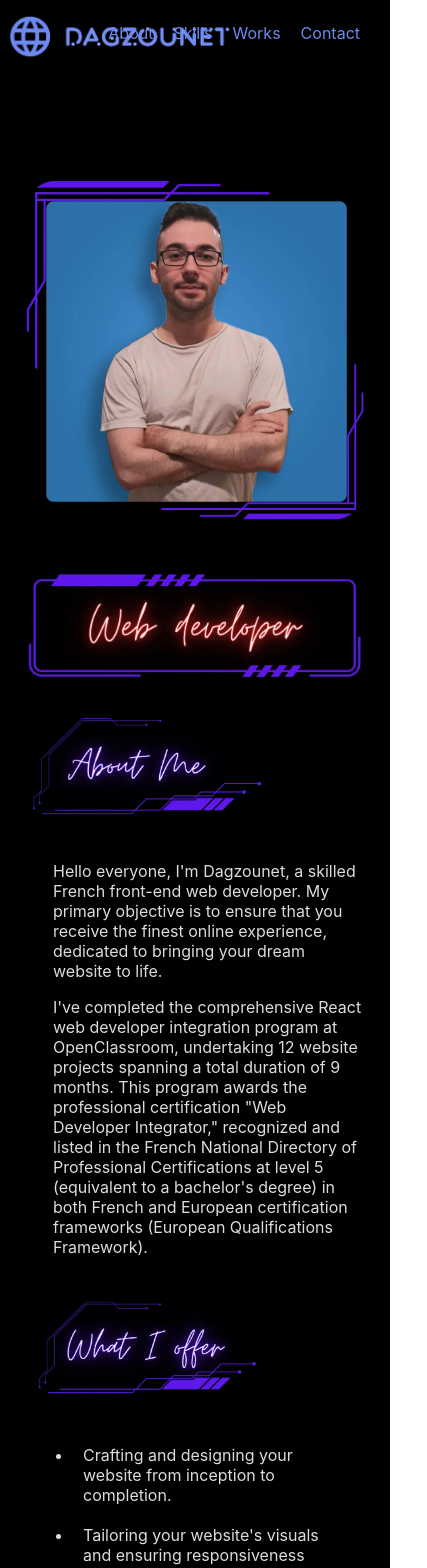
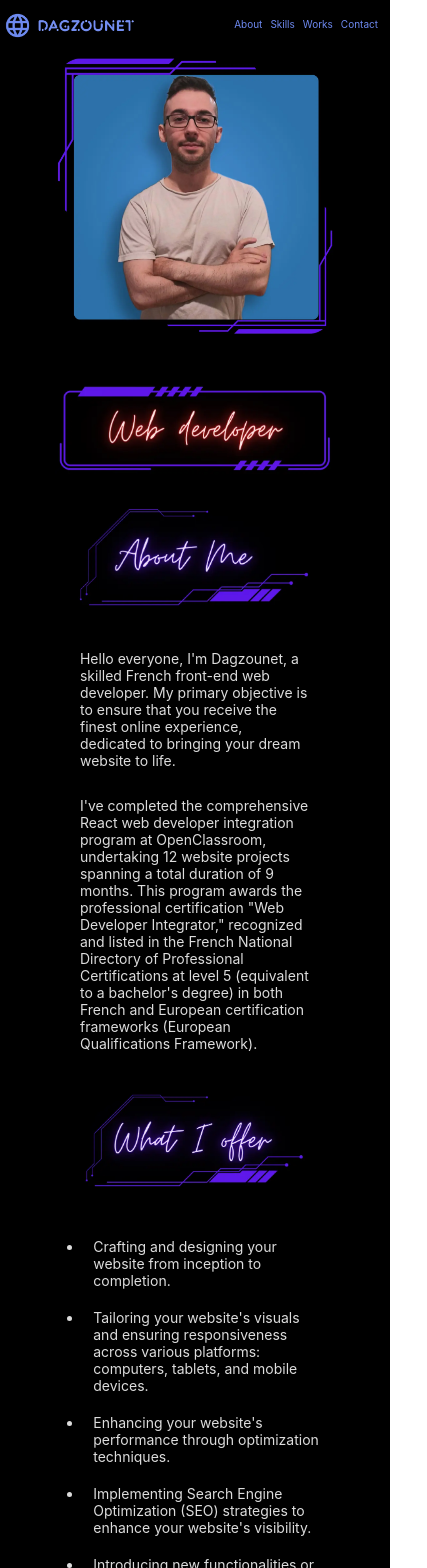
Before and after one commit to Dagzounet/Project12_Portfolio, a React (Create React App) app: page /#/ in a window 390 px wide. Shown: the top 1568 px of the page, 427 px wide, since content can reach past the window. Built offline with nearby package versions, Linux system fonts and the light colour scheme.

Commit message:
made responsiveness for the whole website, tablet and mobile
made responsiveness for the whole website, tablet and mobile

```diff
--- a/src/components/About/_About.scss
+++ b/src/components/About/_About.scss
@@ -28,6 +28,17 @@
 @media screen and (max-width: 866px) {
     .About {
         flex-direction: column;
+        .descriptionServicesContainer {
+            display: flex;
+            flex-direction: column;
+            align-items: center;
+        p {
+            left: 0px;
+        }
+        }
+        .imageContainer {
+            align-items: center;
+        }
         img {
             padding: 15px 0px;
         }
@@ -35,4 +46,30 @@
             padding-left: 0px;
         }
     }
+    .Services {
+        display: flex;
+        flex-direction: column;
+        align-items: center;
+    }
 }
+
+@media screen and (max-width: 500px) {
+    .About {
+        padding: 0px 0px;
+            .imageContainer {
+            img {
+                width: 280px;
+            }
+        }
+        p {
+            font-size: 14px;
+            width: 59%;
+            left: 0px;
+        }
+    }
+    .Services {
+        ul {
+            width: 65%;
+        }
+    }
+}
--- a/src/components/Carousel/Carousel.js
+++ b/src/components/Carousel/Carousel.js
@@ -19,8 +19,11 @@ function Carousel({ cardsData }) {
 
   return (
     <div className="carousel-container">
-      <button className="controlsButton" onClick={handlePrev}>
+      <button className="controlsButton arrowleft" onClick={handlePrev}>
         {"<"}
+      </button>
+      <button className="controlsButton arrowright" onClick={handleNext}>
+        {">"}
       </button>
       <div className="carousel">
         <figure className="figure-container">
@@ -35,9 +38,6 @@ function Carousel({ cardsData }) {
         </a>
         <p className="description">{cardsData[currentIndex].description}</p>
       </div>
-      <button className="controlsButton" onClick={handleNext}>
-        {">"}
-      </button>
     </div>
   );
 }
--- a/src/components/Header/Header.js
+++ b/src/components/Header/Header.js
@@ -1,3 +1,4 @@
+/* eslint-disable jsx-a11y/anchor-is-valid */
 import logo from "../../assets/logo.webp";
 
 function Header() {
--- a/src/components/Header/_Header.scss
+++ b/src/components/Header/_Header.scss
@@ -33,3 +33,18 @@ header {
         }
     }
 }
+
+
+@media screen and (max-width: 600px) {
+    header {
+        img {
+            width: 140px;
+        }
+        a {
+            font-size: 10px;
+            bottom:19px;
+            padding: 4px;
+            right: 8px;
+        }
+    }
+ }
--- a/src/components/Services/_Services.scss
+++ b/src/components/Services/_Services.scss
@@ -17,3 +17,11 @@
         right: 20px;
     }
 }
+
+@media screen and (max-width: 500px) {
+    .Services {
+        li {
+            font-size: 14px;
+        }
+    }
+ }
--- a/src/styles/main.css
+++ b/src/styles/main.css
@@ -35,6 +35,17 @@ header a:hover::before {
   width: 100%; /* La ligne progresse de gauche à droite */
 }
 
+@media screen and (max-width: 600px) {
+  header img {
+    width: 140px;
+  }
+  header a {
+    font-size: 10px;
+    bottom: 19px;
+    padding: 4px;
+    right: 8px;
+  }
+}
 footer {
   background-color: black;
   display: flex;
@@ -46,6 +57,13 @@ footer p {
   color: #6d89f0;
 }
 
+@media screen and (max-width: 500px) {
+  footer {
+    font-size: 14px;
+    padding-left: 10px;
+    text-align: center;
+  }
+}
 .About {
   padding: 100px 60px 30px 60px;
   color: white;
@@ -77,11 +95,43 @@ footer p {
   .About {
     flex-direction: column;
   }
+  .About .descriptionServicesContainer {
+    display: flex;
+    flex-direction: column;
+    align-items: center;
+  }
+  .About .descriptionServicesContainer p {
+    left: 0px;
+  }
+  .About .imageContainer {
+    align-items: center;
+  }
   .About img {
     padding: 15px 0px;
   }
   .About .descriptionServicesContainer {
     padding-left: 0px;
+  }
+  .Services {
+    display: flex;
+    flex-direction: column;
+    align-items: center;
+  }
+}
+@media screen and (max-width: 500px) {
+  .About {
+    padding: 0px 0px;
+  }
+  .About .imageContainer img {
+    width: 280px;
+  }
+  .About p {
+    font-size: 14px;
+    width: 59%;
+    left: 0px;
+  }
+  .Services ul {
+    width: 65%;
   }
 }
 .Skills {
@@ -124,6 +174,11 @@ footer p {
   right: 20px;
 }
 
+@media screen and (max-width: 500px) {
+  .Services li {
+    font-size: 14px;
+  }
+}
 p {
   color: #dcdcdc;
 }
@@ -216,12 +271,25 @@ main .separator {
   padding: 8px;
 }
 
+@media screen and (max-width: 500px) {
+  .Contact form {
+    width: 100%;
+  }
+}
 .carousel-container {
   display: flex;
   position: relative;
   align-items: center;
   justify-content: center;
   border-radius: 10px;
+  max-width: 55%;
+}
+.carousel-container .figure-container {
+  width: 100%;
+  overflow: hidden;
+  max-height: 100%;
+  align-items: center;
+  border-radius: 20px;
 }
 .carousel-container figure {
   display: flex;
@@ -233,18 +301,24 @@ main .separator {
   height: auto;
   object-fit: cover;
   border-radius: 10px;
+  max-width: 100%;
   width: 100%;
-  max-width: 100%;
+  max-height: 100%;
 }
 .carousel-container .controlsButton {
   background-color: transparent;
   border: none;
   color: #5E17EA;
   font-size: 55px;
-  position: relative;
-  bottom: 157px;
-  padding: 0px 40px;
+  position: absolute;
+  top: 26%;
   transition: transform 0.3s ease-in-out;
+}
+.carousel-container .arrowright {
+  left: 106%;
+}
+.carousel-container .arrowleft {
+  right: 106%;
 }
 .carousel-container .controlsButton:hover {
   transform: scale(1.5); /* taille au survol */
@@ -263,26 +337,39 @@ main .separator {
   display: flex;
   flex-direction: column;
   align-items: center;
-  width: 55%;
-}
-.carousel-container .carousel .figure-container {
   width: 100%;
-  overflow: hidden;
-  max-height: 675px;
-  align-items: center;
-  border-radius: 20px;
-}
-.carousel-container .carousel img {
-  min-width: 100%;
 }
 .carousel-container .carousel .description {
   text-align: center;
-  width: 70%;
-  height: 100%;
 }
 
-@media screen and (max-width: 866px) {
+@media screen and (max-width: 769px) {
   .carousel-container {
-    width: 100%;
+    max-width: 80%;
+  }
+  .carousel-container .controlsButton {
+    font-size: 40px;
+    top: 25%;
+  }
+  .carousel-container .arrowright {
+    left: 102%;
+  }
+  .carousel-container .arrowleft {
+    right: 102%;
+  }
+  .carousel-container .githubLogo {
+    width: 50px;
+  }
+}
+@media screen and (max-width: 500px) {
+  .carousel-container {
+    max-width: 77%;
+  }
+  .carousel-container .controlsButton {
+    font-size: 20px;
+    top: 19%;
+  }
+  .carousel-container .carousel .description {
+    font-size: 14px;
   }
 }/*# sourceMappingURL=main.css.map */
```
Also changed, not shown: src/components/Carousel/_Carousel.scss (+51 -20 lines), src/components/Contact/_Contact.scss (+8 -0 lines), src/components/Footer/_Footer.scss (+8 -0 lines), 1 other file (tests, documents, lock files or other folders).
